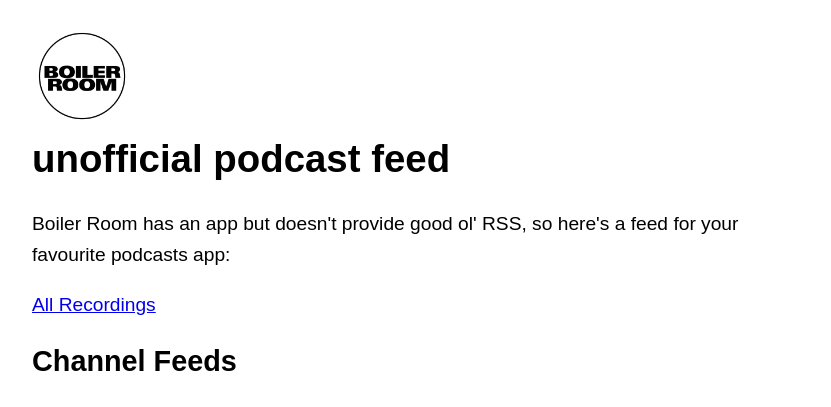
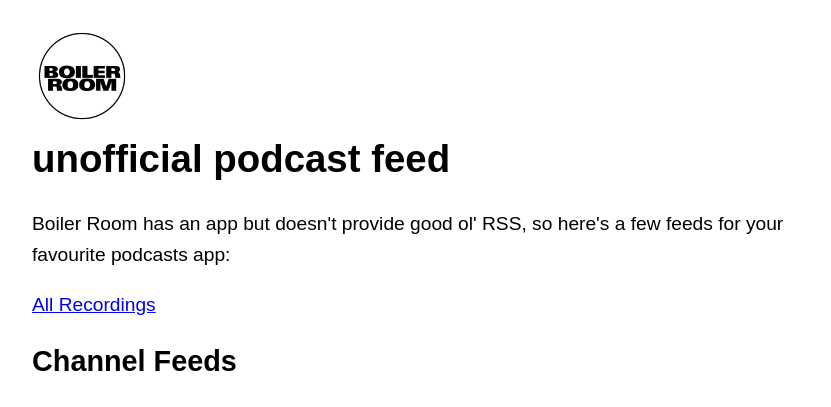
Before and after one commit to jeffbr13/br-rss, a Django app: page / in a window 1280 px wide. Shown: the top 407 px of the page, without its empty margins (224-1055 px from the left). Run offline with Django 3.2, Linux system fonts and the light colour scheme; data that the repository does not hold is empty; parts of the project's set-up code (start-up, migrations or seed data) failed here and were passed over.

Commit message:
'a feed'→'feeds' in index wording.

```diff
--- a/br_rss/boilerroomtv/templates/index.html
+++ b/br_rss/boilerroomtv/templates/index.html
@@ -38,7 +38,7 @@
 
 
     <main>
-        <p>Boiler Room has an app but doesn't provide good ol' RSS, so here's a feed for your favourite podcasts app:</p>
+        <p>Boiler Room has an app but doesn't provide good ol' RSS, so here's a few feeds for your favourite podcasts app:</p>
 
         <a rel="alternate" type="application/rss+xml" href="{% url 'rss' %}">All Recordings</a>
 
```
